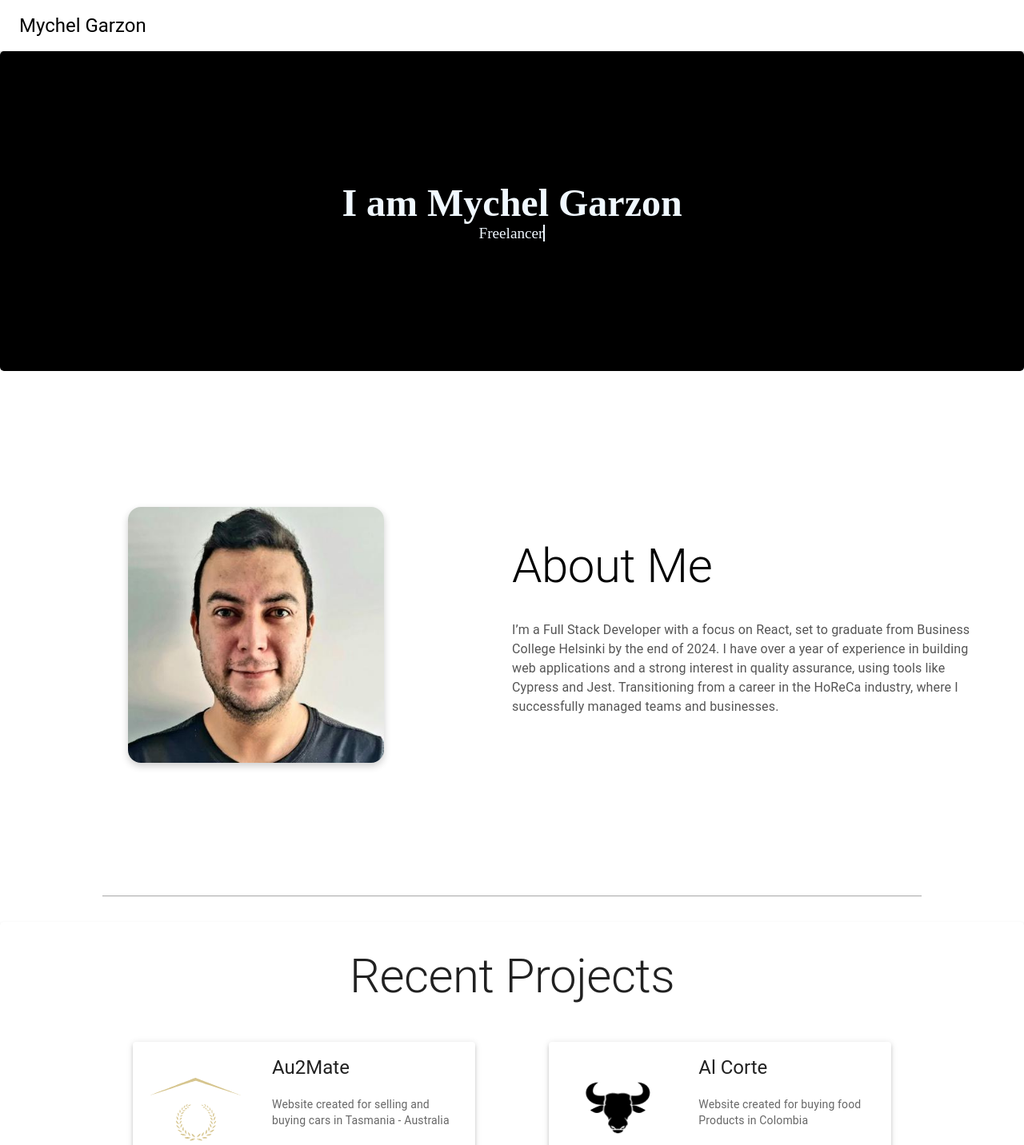
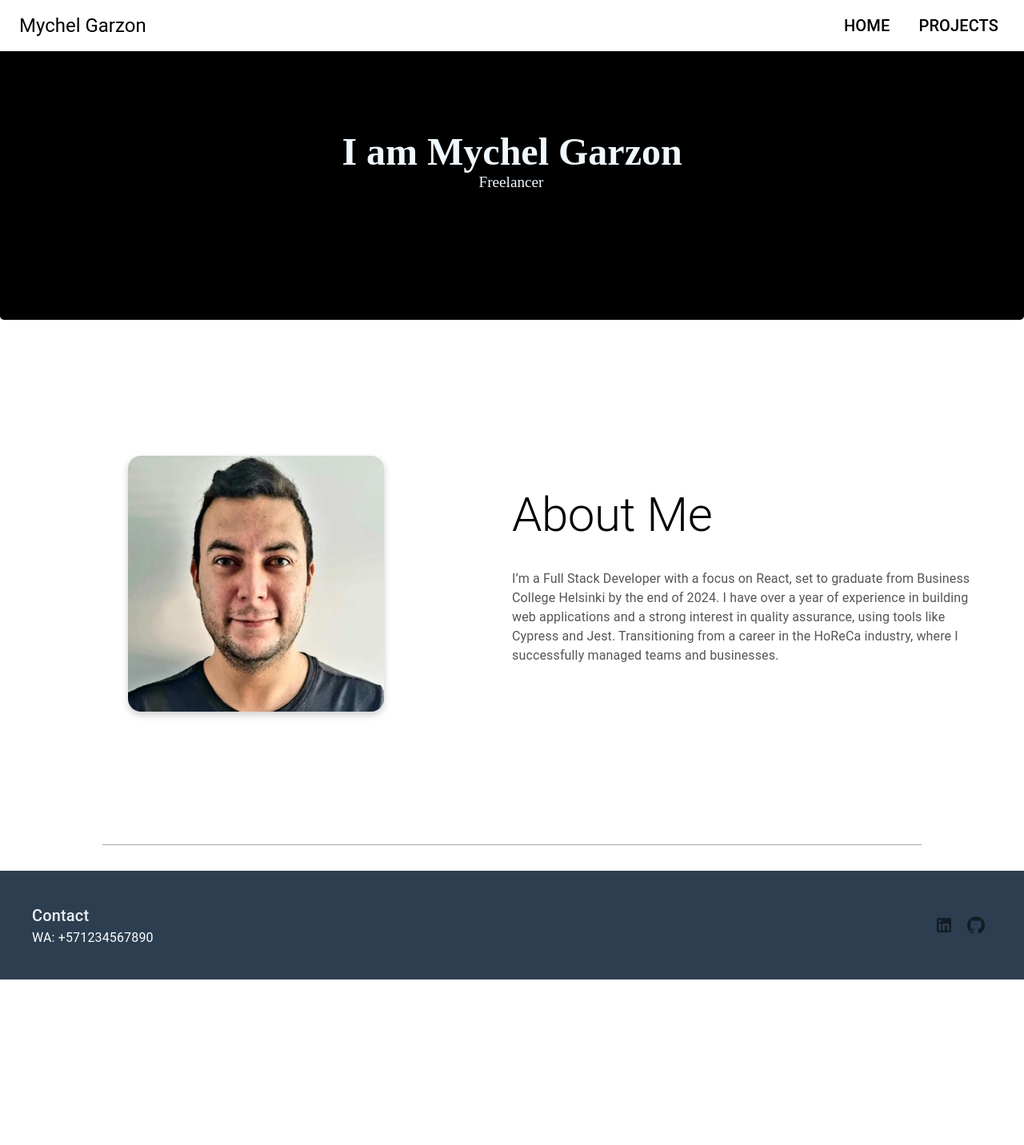
Before and after one commit to MychelGarzon/portfolio_MG, a React (Vite) app: page / in a window 1280 px wide. Shown: the top 1432 px of the page at 80% size. After the commit the page ends 1225 px from the top, so only its background shows below. Built offline with nearby package versions, Linux system fonts and the light colour scheme.

Commit message:
Refactor import paths and update project dependencies

```diff
--- a/src/components/Header.jsx
+++ b/src/components/Header.jsx
@@ -1,7 +1,7 @@
 import { useEffect, useState } from 'react';
-import Box from '@mui/material/Box';
 import AppBar from '@mui/material/AppBar';
-import { Toolbar, Typography } from "@mui/material";
+import { Button, Toolbar, Typography } from "@mui/material";
+import { Link } from 'react-router-dom'; // Ensure you're using react-router for routing
 
 const Header = () => {
     const [visible, setVisible] = useState(true);
@@ -24,33 +24,37 @@ const Header = () => {
     useEffect(() => {
         window.addEventListener('scroll', controlHeader);
 
-        // Cleanup event listener on unmount
         return () => {
             window.removeEventListener('scroll', controlHeader);
         };
     }, [controlHeader, lastScrollY]);
 
     return (
-        <Box sx={{ flexGrow: 1, width: '100%' }}>
         <AppBar
             position="fixed"
             sx={{
                 backgroundColor: 'white',
-                    color: "black",
+                color: 'black',
                 transition: 'transform 0.3s ease',
-                    transform: visible ? 'translateY(0)' : 'translateY(-100%)' // Move out of view
+                transform: visible ? 'translateY(0)' : 'translateY(-100%)',
             }}
         >
-                <Toolbar>
+            <Toolbar sx={{ justifyContent: 'space-between' }}>
                 <Typography variant="h5">
                     Mychel Garzon
                 </Typography>
+                <div style={{ display: 'flex', gap: '20px' }}>
+                    <Button component={Link} to="/" color="inherit">
+                        <Typography variant="h6">Home</Typography>
+                    </Button>
+                    <Button component={Link} to="/Projects" color="inherit">
+                        <Typography variant="h6">Projects</Typography>
+                    </Button>
+
+                </div>
             </Toolbar>
         </AppBar>
-            {/* Spacer to prevent content from hiding behind the AppBar */}
-            <Toolbar sx={{ minHeight: '64px' }} />
-        </Box>
     );
-}
+};
 
 export default Header;
--- a/src/components/ProjectCard.jsx
+++ b/src/components/ProjectCard.jsx
@@ -18,6 +18,7 @@ const ProjectCards = () => {
     return (
         <Paper
             sx={{
+
                 p: 4, // Add padding to the paper
                 overflow: 'auto', // Allow scrolling if content overflows
             }}
@@ -27,8 +28,9 @@ const ProjectCards = () => {
                 variant="h2"
                 component="h2"
                 sx={{
+                    marginTop: "5rem",
                     marginBottom: 2,
-                    textAlign: 'center', // Center text horizontally
+                    textAlign: 'center',
                 }}
             >
                 Recent Projects
@@ -53,7 +55,7 @@ const ProjectCards = () => {
                                 alt={project.name}
                                 image={project.image}
                                 sx={{
-                                    margin: "auto", // Center the image horizontally
+                                    margin: "auto",
                                     height: '150px',
                                     width: '150px',
                                     objectFit: 'contain',
--- a/src/routes/Home.jsx
+++ b/src/routes/Home.jsx
@@ -1,7 +1,6 @@
 import Banner from "../components/banner/Banner";
 import { Box, Divider } from "@mui/material";
 import styles from "./home.module.css";
-import ProjectCard from "../components/ProjectCard";
 import Hero from "../components/Hero";
 
 const Home = () => {
@@ -11,25 +10,22 @@ const Home = () => {
       <Hero />
       <Divider
         sx={{
-          bgcolor: 'rgba(128, 128, 128, 0.5)', // Grey with 50% opacity
-          height: 1, // Thickness of the divider
-          marginY: 2, // Vertical margin
-          marginX: '10%', // Horizontal margin to create empty spaces on the sides
-          width: '80%', // Optional: set a specific width for the divider
+          bgcolor: 'rgba(128, 128, 128, 0.5)',
+          height: 1,
+          marginY: 2,
+          marginX: '10%',
+          width: '80%',
         }}
       />
       <Box
         sx={{
           textAlign: 'center',
-          marginY: 4, // Vertical margin
-          paddingX: 2, // Horizontal padding
+          marginY: 4,
+          paddingX: 2,
         }}
       >
 
-
       </Box>
-      <ProjectCard />
-
 
     </Box>
   );
--- /dev/null
+++ b/src/routes/Projects.jsx
@@ -0,0 +1,10 @@
+import ProjectCards from "../components/ProjectCard"
+
+const Projects = () => {
+    return (
+        <ProjectCards />
+    )
+
+}
+
+export default Projects
--- a/src/routes/SinglePage.tsx
+++ b/src/routes/SinglePage.jsx
@@ -1,6 +1,3 @@
-// src/pages/ProjectDetail.js
-
-import React from 'react';
 import { useParams } from 'react-router-dom';
 import { Typography, CardContent, Button, Grid, Container, Box } from '@mui/material';
 import projectsData from '../data/projects.json';
```
Also changed, not shown: src/App.jsx (+7 -2 lines). Lines whose indentation alone changed are shown as unchanged.
